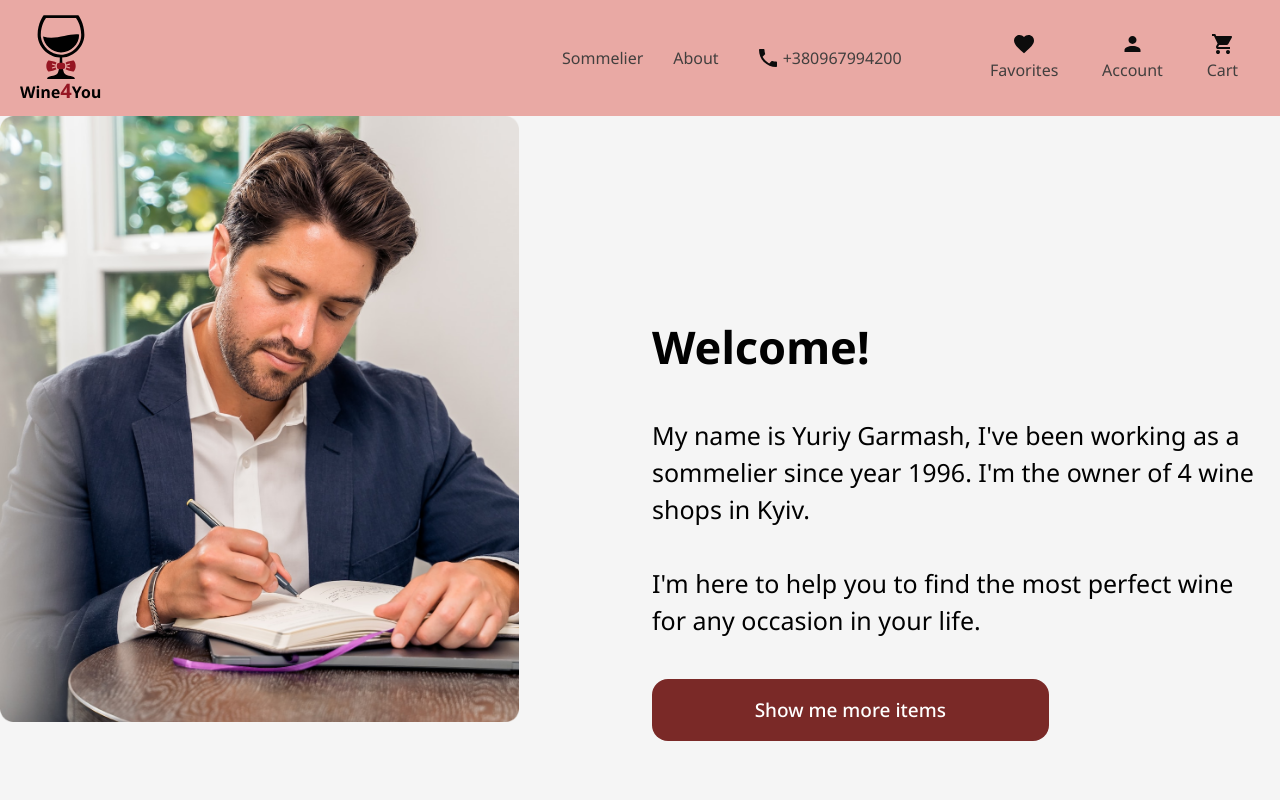
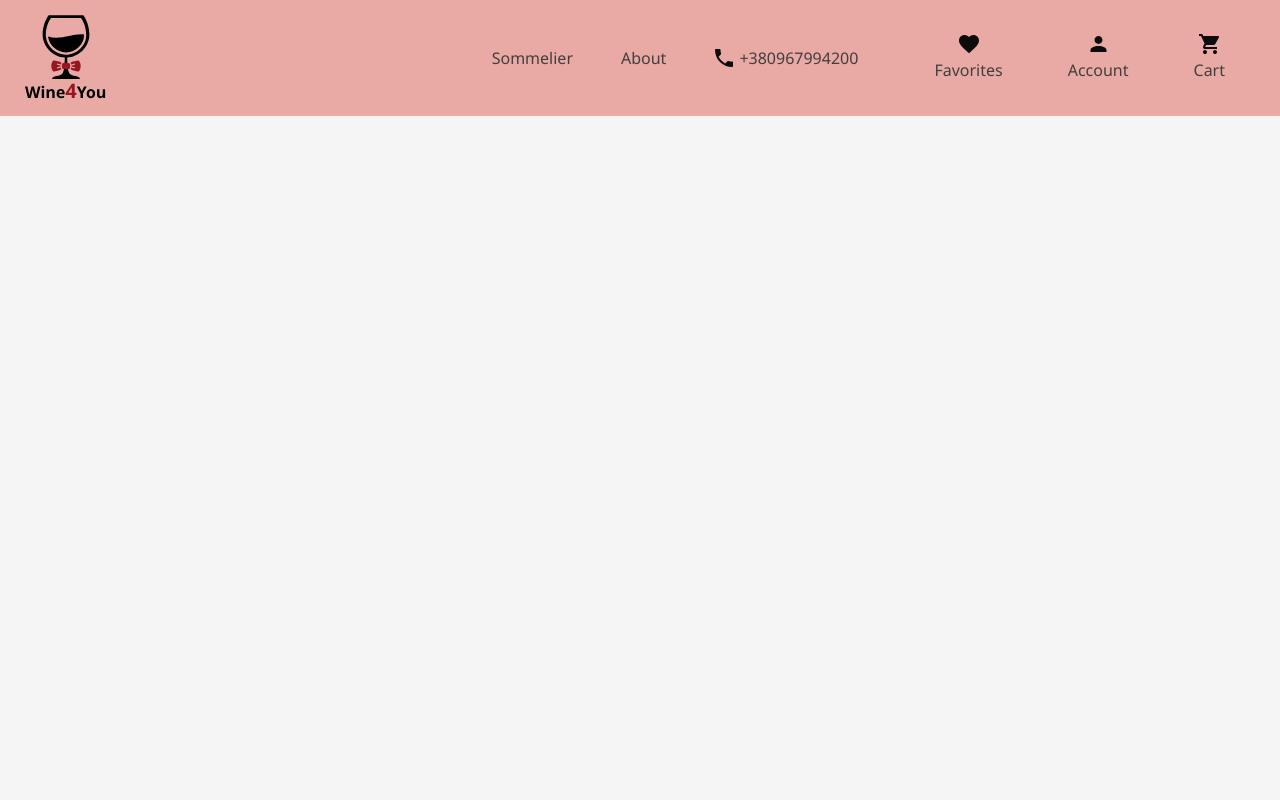
Before and after one commit to sanyokmalyshev/wine4you, a React (Create React App) app: page / in a window 1280 px wide. Shown: the top 800 px of the page. Built offline with nearby package versions, Linux system fonts and the light colour scheme; no server answers.

Commit message:
Add changes

```diff
--- a/src/App.tsx
+++ b/src/App.tsx
@@ -9,8 +9,8 @@ import 'scss/blocks/checkRadioField.scss';
 import Header from './components/Header/Header';
 import { Provider } from 'react-redux';
 // import Nav from 'components/Nav/Nav';
-import { Footer } from 'components/Footer/Footer';
-import { Outlet } from 'react-router-dom';
+// import { Footer } from 'components/Footer/Footer';
+// import { Outlet } from 'react-router-dom';
 import { store } from 'app/store';
 import { useEffect } from 'react';
 
@@ -24,10 +24,10 @@ function App () {
       <Provider store={store}>
         <Header />
         {/* <Nav /> */}
-        <main className="page">
+        {/* <main className="page">
           <Outlet />
         </main>
-        <Footer />
+        <Footer /> */}
       </Provider>
     </>
   );
--- a/src/components/Footer/Footer.scss
+++ b/src/components/Footer/Footer.scss
@@ -4,7 +4,7 @@
 .Footer {
   width: 100%;
   height: 225px;
-  background-color: $headerBackground;
+  background-color: rgba(217, 217, 217, 0.3);;
   padding: 24px 0;
 
   &__logo {
--- a/src/components/Header/Header.scss
+++ b/src/components/Header/Header.scss
@@ -5,10 +5,22 @@
   width: 100%;
   height: 116px;
   background-color: $headerBackground;
+  padding: 0 25px;
   @include flex-center;
 
+  &__content {
+    @include flex-center-between;
+  }
+
+  &__nav {
+    @include flex-center-between;
+    gap: 76px;
+    margin-right: 30px;
+  }
+
   &__pages {
-    @include flex-center-around;
+    @include flex-center-between;
+    gap: 48px;
   }
 
   &__phone {
@@ -25,7 +37,8 @@
   }
 
   &__features {
-    @include flex-center-around;
+    @include flex-center-between;
+    gap: 65px;
   }
 
   &__iconLink {
--- a/src/components/Header/Header.tsx
+++ b/src/components/Header/Header.tsx
@@ -15,8 +15,8 @@ const Header = () => {
 
   return (
     <header className="Header page__header">
-      <div className="container grid">
-        <div className="logo grid__item--1-1">
+      <div className="container Header__content">
+        <div className="logo">
           <Link to="/" className="logo__link">
             <img src={logo} alt="" />
           </Link>
@@ -26,11 +26,11 @@ const Header = () => {
           <Search />
         )}
 
-        <div className="Header__pages grid__item--6-7">
+        <nav className='Header__nav'>
+          <div className="Header__pages">
             <Link to="catalogue" className="link">Sommelier</Link>
             <Link to="about" className="link">About</Link>
-        </div>
-        <div className="Header__phone grid__item--8-9">
+            <div className="Header__phone">
               <a href="tel:+380967994200" className="link">
                 <i
                   className="Header__phoneIcon icon"
@@ -38,7 +38,8 @@ const Header = () => {
                 +380967994200
               </a>
             </div>
-        <div className="Header__features grid__item--10-12">
+          </div>
+          <div className="Header__features">
             <Link to="favorites" className="link Header__iconLink">
               <i className="icon Header__icon Header__icon--favorites"></i>
               {favProducts.length > 0 && (
@@ -64,6 +65,7 @@ const Header = () => {
               Cart
             </Link>
           </div>
+        </nav>
       </div>
     </header>
   );
--- a/src/components/ModalWindow/ModalWindow.scss
+++ b/src/components/ModalWindow/ModalWindow.scss
@@ -4,20 +4,45 @@
   position: fixed;
   top: 0;
   left: 0;
-  width: 100%;
-  height: 100%;
-  background-color: rgba(0, 0, 0, 0.2);
-  display: flex;
-  align-items: center;
-  justify-content: center;
+  right: 0;
+  bottom: 0;
+  z-index: 1000;
+
+  &__overlay {
+    background-color: rgba(0, 0, 0, 0.2);
+    position: fixed;
+    top: 0;
+    left: 0;
+    right: 0;
+    bottom: 0;
+    z-index: -1;
+  }
+
+  &__contentWrapper {
+    height: 100%;
+    overflow-x: hidden;
+    overflow-y: auto;
+    text-align: center;
+
+    &::after {
+      width: 0;
+      height: 100%;
+      content: "";
+      display: inline-block;
+      vertical-align: middle;
+    }
+  }
 
   &__content {
-    width: 55%;
-    min-height: 45%;
+    max-width: 1030px;
+    display: inline-block;
+    vertical-align: middle;
     background-color: #fff;
+    position: relative;
+    overflow-y: auto;
     border-radius: 16px;
     padding: 48px;
-    text-align: center;
+    margin: 20px;
   }
 
   &__title {
--- a/src/components/ModalWindow/ModalWindow.tsx
+++ b/src/components/ModalWindow/ModalWindow.tsx
@@ -4,7 +4,9 @@ import './ModalWindow.scss';
 export const ModalWindow = () => {
   return (
     <div className='ModalWindow'>
-      <div className='ModalWindow__content'>
+      <div className="ModalWindow__overlay"></div>
+      <div className='ModalWindow__contentWrapper'>
+        <div className="ModalWindow__content">
           <h2 className='ModalWindow__title'>
             Dear Customer!
           </h2>
@@ -19,11 +21,15 @@ export const ModalWindow = () => {
               to='order'
               type='button'
               className='button ModalWindow__button'
+              onClick={() => {
+                document.body.style.overflow = 'auto';
+              }}
             >
               Agree
             </Link>
           </div>
         </div>
       </div>
+    </div>
   );
 };
--- a/src/components/Search/Search.tsx
+++ b/src/components/Search/Search.tsx
@@ -35,7 +35,7 @@ export const Search = () => {
   };
 
   return (
-    <div className='Header__search Search grid__item--2-5'>
+    <div className='Header__search Search'>
       <div className='Search__inputWrapper'>
         <i
           className='Search__searchIcon icon'
--- a/src/pages/Cart/Cart.tsx
+++ b/src/pages/Cart/Cart.tsx
@@ -118,6 +118,7 @@ export const Cart = () => {
               <button
                 className='grid__item--10-12 button'
                 onClick={() => {
+                  document.body.style.overflow = 'hidden';
                   setisModalActive(true);
                 }}
               >
--- a/src/scss/_mixins.scss
+++ b/src/scss/_mixins.scss
@@ -4,20 +4,26 @@
   align-items: center;
 }
 
-@mixin onMobile {
+@mixin onMobile-s {
   @media (max-width: 480px) {
     @content;
   }
 }
 
 @mixin onLaptop {
-  @media (max-width: 840px) {
+  @media (max-width: 940px) {
     @content;
   }
 }
 
 @mixin onMobile {
   @media (max-width: 640px) {
+    @content;
+  }
+}
+
+@mixin max-1240 {
+  @media (max-width: 1240px) {
     @content;
   }
 }
```
Lines whose indentation alone changed are shown as unchanged.
